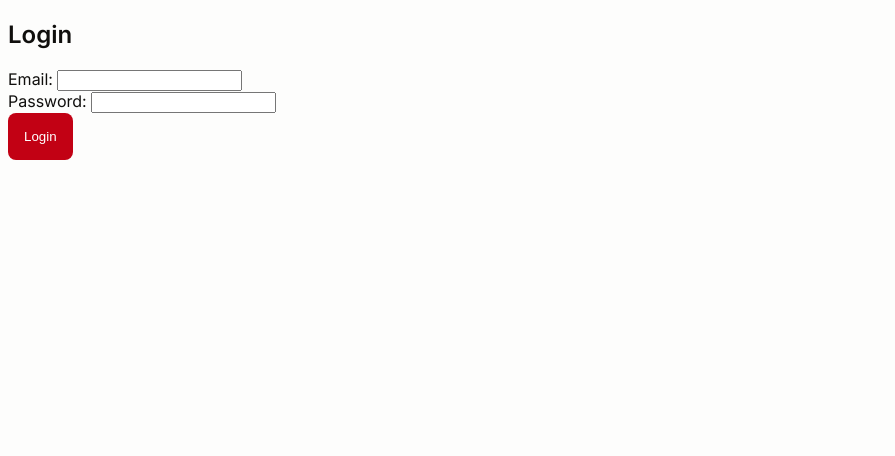
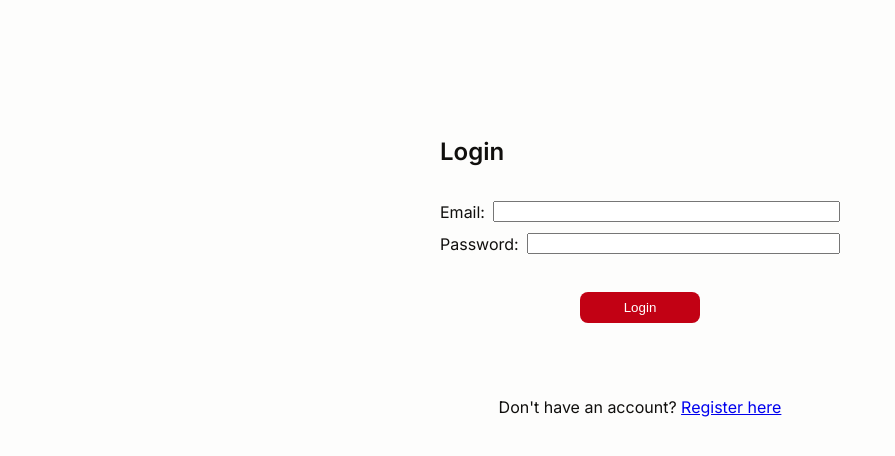
Before and after one commit to ongsqrd/van-seat-reservation, a PHP site: page /login.php in a window 1280 px wide. Shown: the top 456 px of the page, without its empty margins (0-895 px from the left). Run offline with PHP 8.4, Linux system fonts and the light colour scheme.

Commit message:
minor changes to login.php and style.css

```diff
--- a/public/css/style.css
+++ b/public/css/style.css
@@ -40,4 +40,46 @@ body {
   padding: var(--space-3);
   border-radius: var(--radius);
   border: none;
+<<<<<<< Updated upstream
+=======
 }
+
+.btn-centered {
+  padding: var(--space-2) var(--space-3);
+  display: block;
+  width: 30%;
+  margin: var(--space-4) auto;
+}
+
+.header-centered {
+  text-align: center;
+  margin-top: var(--space-4);
+  padding-top: var(--space-4);
+  margin-bottom: var(--space-4);
+  font-size: var(--size-4);
+}
+
+.login-container {
+  max-width: 400px;
+  margin: 100px auto;
+  padding: var(--space-2);
+  border-radius: var(--radius);
+  line-height: 2;
+  font-size: var(--size-3);
+}
+
+.form-group {
+  display: grid;
+  gap: var(--space-2);
+  grid-template-columns: auto 1fr;
+  align-items: center
+}
+
+.navlink-centered {
+  appearance: none;
+  text-align: center;
+  align-items: center;
+  margin-top: var(--space-1);
+  font-size: var(--size-2);
+>>>>>>> Stashed changes
+}
--- a/public/login.php
+++ b/public/login.php
@@ -18,7 +18,11 @@
                 <label for="password">Password:</label>
                 <input type="password" id="password" name="password" required>
             </div>
-            <button type="submit" class="btn-primary">Login</button>
+            <button type="submit" class="btn-primary btn-centered">Login</button>
+            <br>
+            <div class="navlink-centered">
+                <label for="no-account">Don't have an account? <a href="register.php">Register here</a></label>
+            </div>
         </form>
     </div>
 </body>
```
